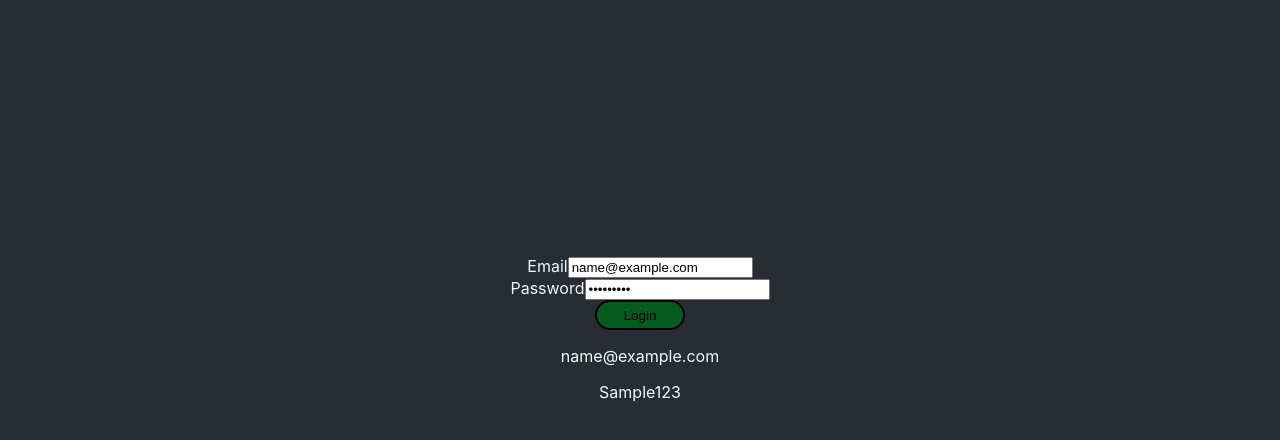
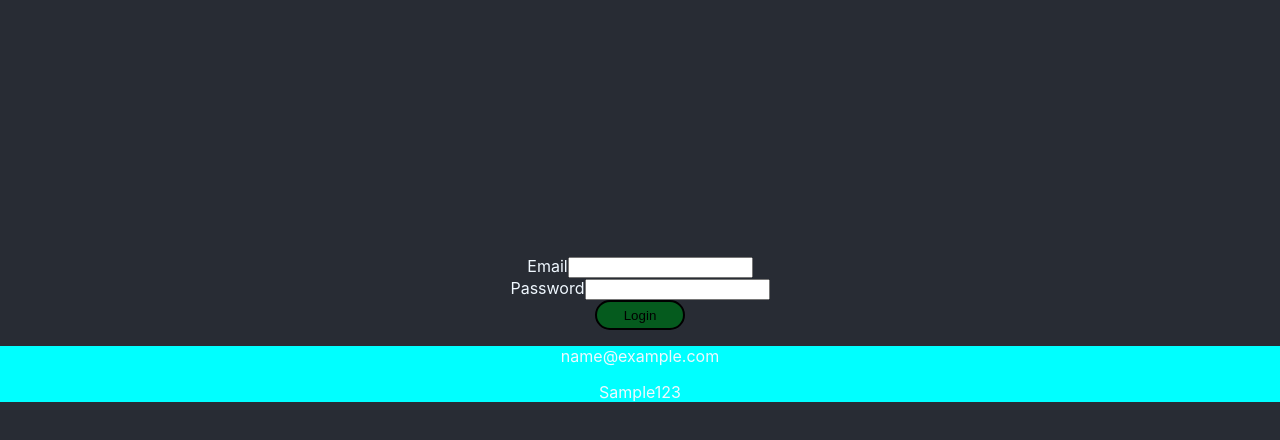
Before and after one commit to rathaur08/react-tutorial, a React (Create React App) app: page / in a window 1280 px wide. Both pictures are taken after typing "name@example.com", "Sample123" into the empty fields and a click on the button "Login". Shown: the top 440 px of the page. Built offline with nearby package versions, Linux system fonts and the light colour scheme.

Commit message:
Add Validation Hooks forms

```diff
--- a/src/App.css
+++ b/src/App.css
@@ -36,3 +36,7 @@ button :hover{
   margin-left: 05%;
 
 }
+
+.dataStyles{
+  background-color: aqua;
+}
--- a/src/components/Form/BasicForm.js
+++ b/src/components/Form/BasicForm.js
@@ -8,11 +8,19 @@ const BasicForm = () => {
   const submitForm = (e)=>{
     e.preventDefault();
 
-    // you can use Object Destructuring
-    const newEntry = {email: email, password: password};
+    if (email && password) {
+      // you can use Object Destructuring
+      const newEntry = {id: new Date().getTime().toString() , email, password };
 
-    setAllEntry([...allEntry, newEntry]);
-    console.log(allEntry);
+      setAllEntry([...allEntry, newEntry]);
+      console.log(allEntry);
+
+      setEmail("");
+      setPassword("");
+
+    } else {
+        alert("Plz Fill the data")
+    }
   }
 
   return (
@@ -40,11 +48,12 @@ const BasicForm = () => {
         <div>
           {
             allEntry.map((curElem)=>{
+              const {id, email, password }= curElem;
               return(
 
-                <div className="dataStyles">
-                  <p>{curElem.email}</p>
-                  <p>{curElem.password}</p>
+                <div className="dataStyles" key={id}>
+                  <p>{email}</p>
+                  <p>{password}</p>
                 </div>
               )
             })
```
